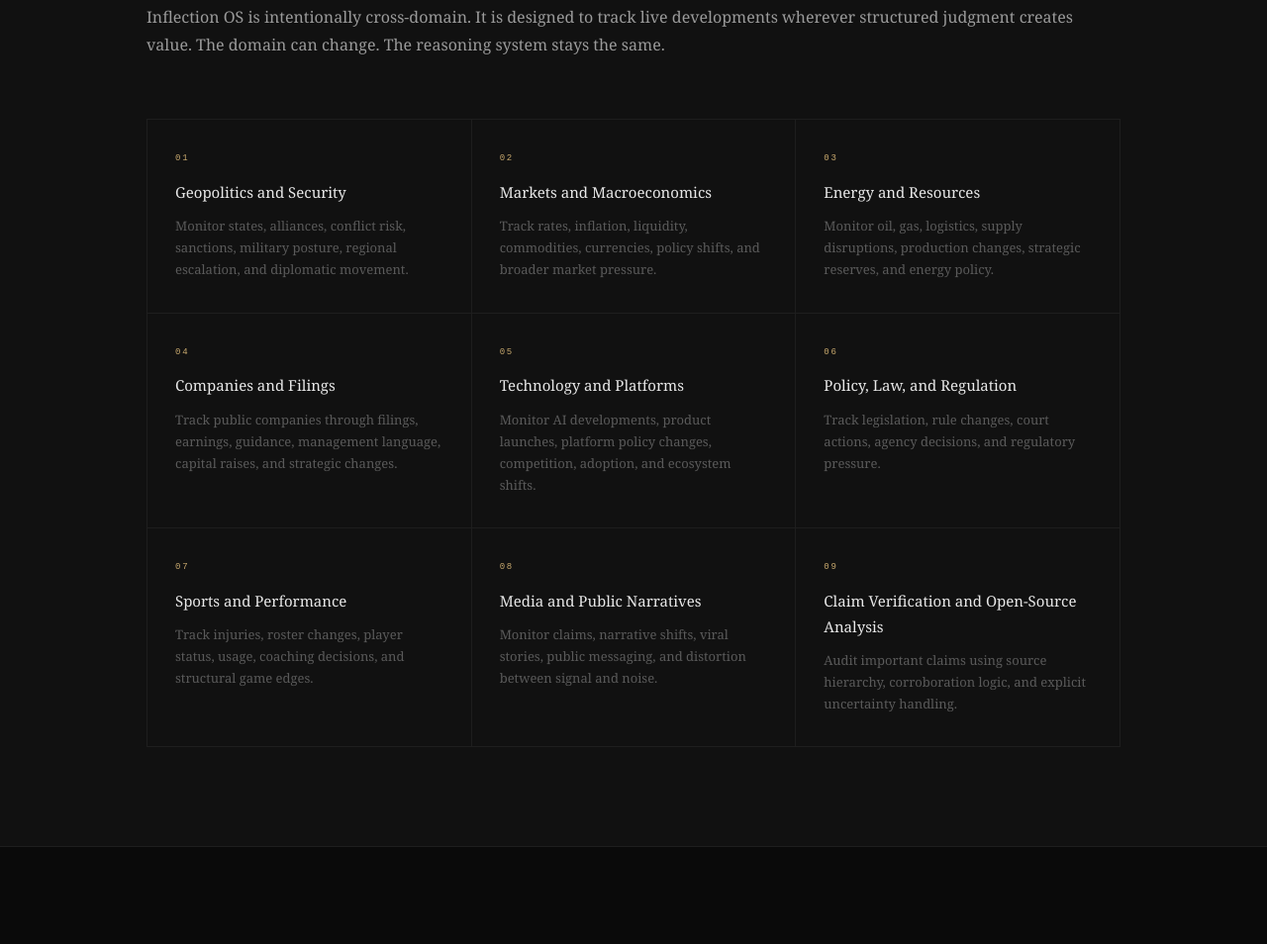
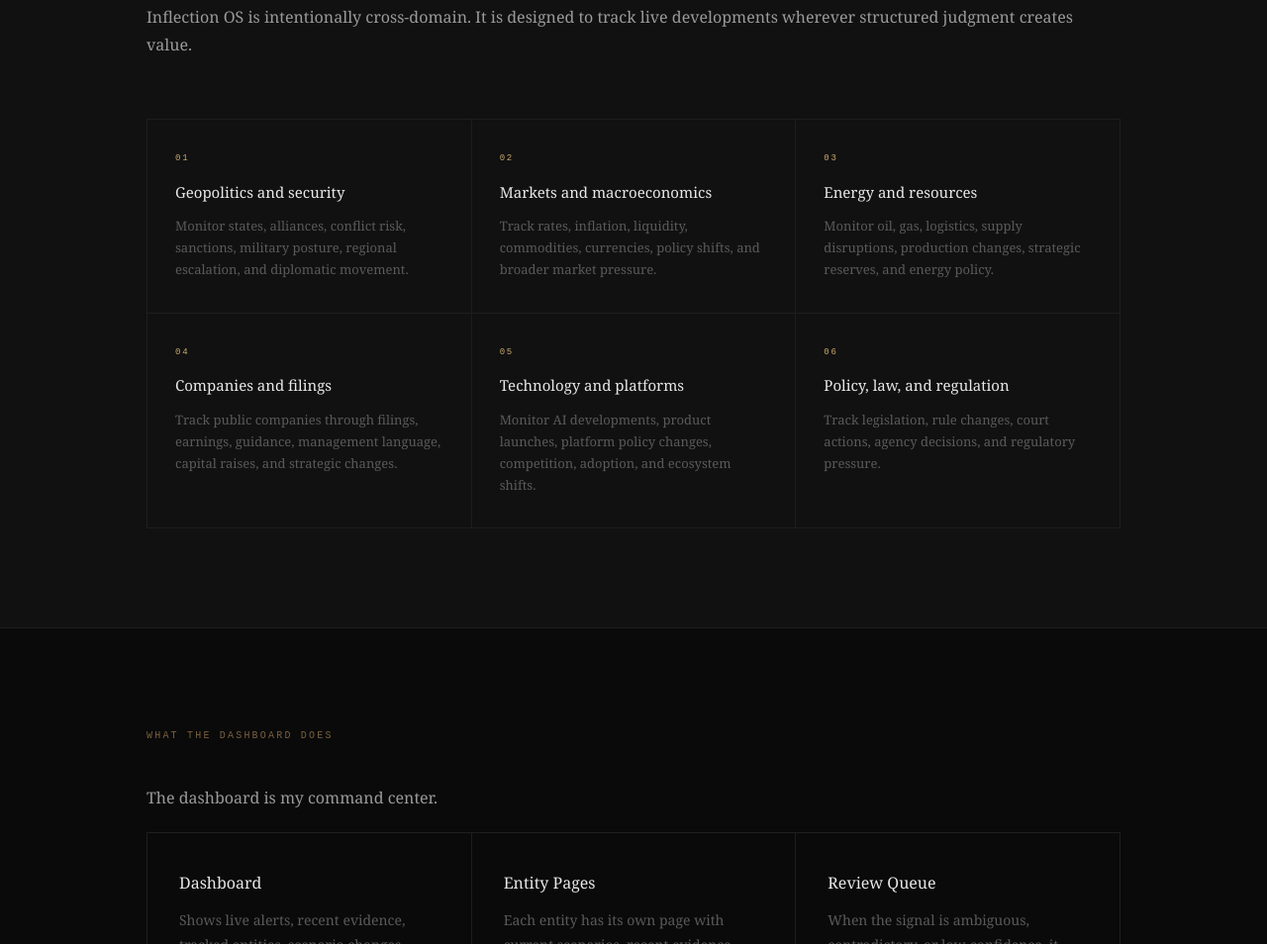
Before and after one commit to hr185882-creator/inflection-point-research, a plain HTML site: page index.html in a window 1280 px wide. Shown: the part 3511-4465 px from the top of the page at 99% size. Drawn offline with Linux system fonts and the light colour scheme.

Commit message:
Update Domains section: 6 domains, sentence case titles, trim intro

```diff
--- a/index.html
+++ b/index.html
@@ -655,63 +655,46 @@
 <!-- DOMAINS -->
 <section id="domains">
   <div class="inner-wide">
-    <span class="section-label">Built to Track All Domains</span>
-    <p class="domain-intro">Inflection OS is intentionally cross-domain. It is designed to track live developments wherever structured judgment creates value. The domain can change. The reasoning system stays the same.</p>
+    <span class="section-label">Built to track all domains</span>
+    <p class="domain-intro">Inflection OS is intentionally cross-domain. It is designed to track live developments wherever structured judgment creates value.</p>
     <div class="domain-grid">
 
       <div class="domain-card">
         <span class="domain-tag">01</span>
-        <h3 class="domain-title">Geopolitics and Security</h3>
+        <h3 class="domain-title">Geopolitics and security</h3>
         <p class="domain-body">Monitor states, alliances, conflict risk, sanctions, military posture, regional escalation, and diplomatic movement.</p>
       </div>
 
       <div class="domain-card">
         <span class="domain-tag">02</span>
-        <h3 class="domain-title">Markets and Macroeconomics</h3>
+        <h3 class="domain-title">Markets and macroeconomics</h3>
         <p class="domain-body">Track rates, inflation, liquidity, commodities, currencies, policy shifts, and broader market pressure.</p>
       </div>
 
       <div class="domain-card">
         <span class="domain-tag">03</span>
-        <h3 class="domain-title">Energy and Resources</h3>
+        <h3 class="domain-title">Energy and resources</h3>
         <p class="domain-body">Monitor oil, gas, logistics, supply disruptions, production changes, strategic reserves, and energy policy.</p>
       </div>
 
       <div class="domain-card">
         <span class="domain-tag">04</span>
-        <h3 class="domain-title">Companies and Filings</h3>
+        <h3 class="domain-title">Companies and filings</h3>
         <p class="domain-body">Track public companies through filings, earnings, guidance, management language, capital raises, and strategic changes.</p>
       </div>
 
       <div class="domain-card">
         <span class="domain-tag">05</span>
-        <h3 class="domain-title">Technology and Platforms</h3>
+        <h3 class="domain-title">Technology and platforms</h3>
         <p class="domain-body">Monitor AI developments, product launches, platform policy changes, competition, adoption, and ecosystem shifts.</p>
       </div>
 
       <div class="domain-card">
         <span class="domain-tag">06</span>
-        <h3 class="domain-title">Policy, Law, and Regulation</h3>
+        <h3 class="domain-title">Policy, law, and regulation</h3>
         <p class="domain-body">Track legislation, rule changes, court actions, agency decisions, and regulatory pressure.</p>
       </div>
 
-      <div class="domain-card">
-        <span class="domain-tag">07</span>
-        <h3 class="domain-title">Sports and Performance</h3>
-        <p class="domain-body">Track injuries, roster changes, player status, usage, coaching decisions, and structural game edges.</p>
-      </div>
-
-      <div class="domain-card">
-        <span class="domain-tag">08</span>
-        <h3 class="domain-title">Media and Public Narratives</h3>
-        <p class="domain-body">Monitor claims, narrative shifts, viral stories, public messaging, and distortion between signal and noise.</p>
-      </div>
-
-      <div class="domain-card">
-        <span class="domain-tag">09</span>
-        <h3 class="domain-title">Claim Verification and Open-Source Analysis</h3>
-        <p class="domain-body">Audit important claims using source hierarchy, corroboration logic, and explicit uncertainty handling.</p>
-      </div>
 
     </div>
   </div>
```
